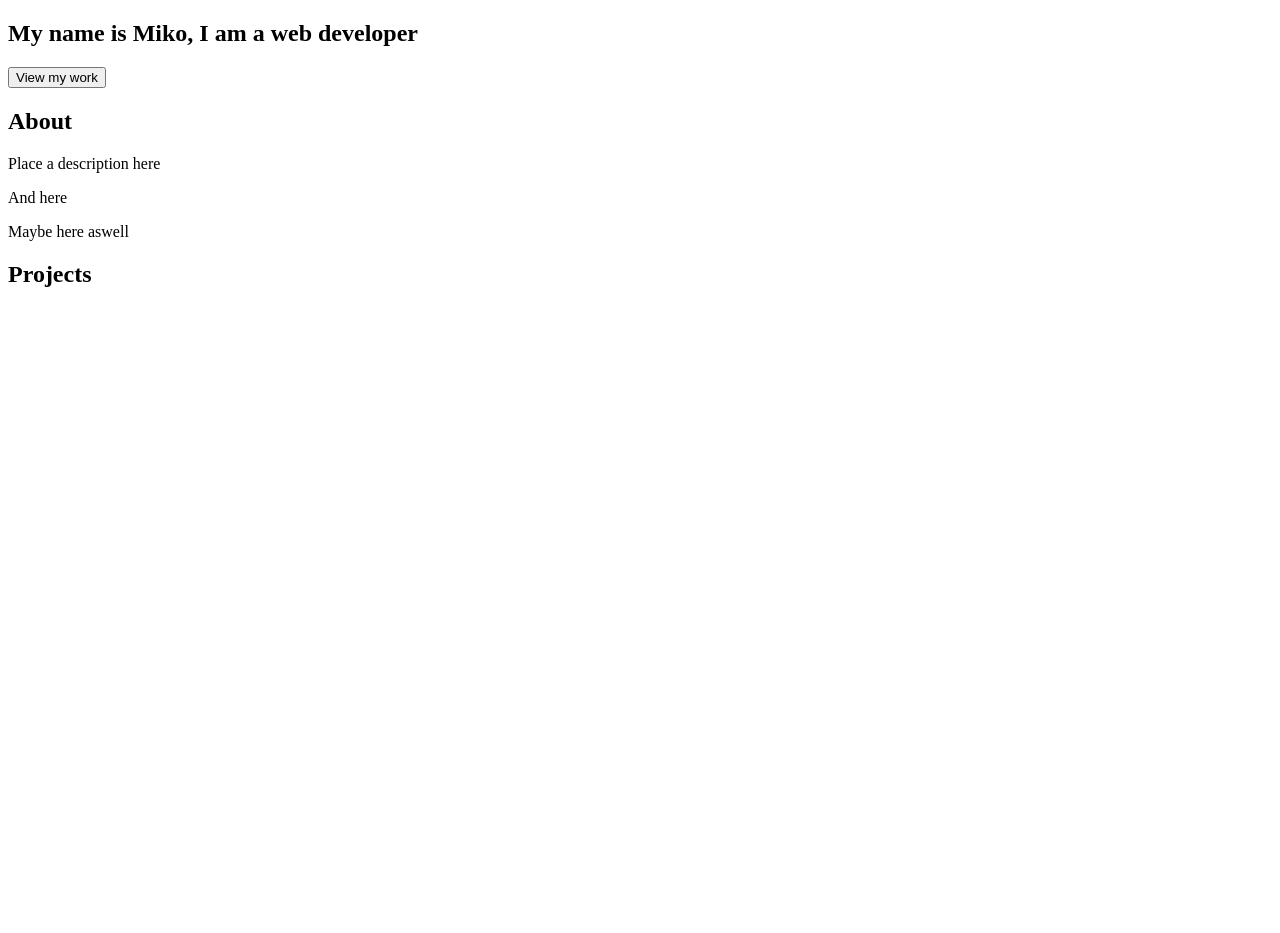
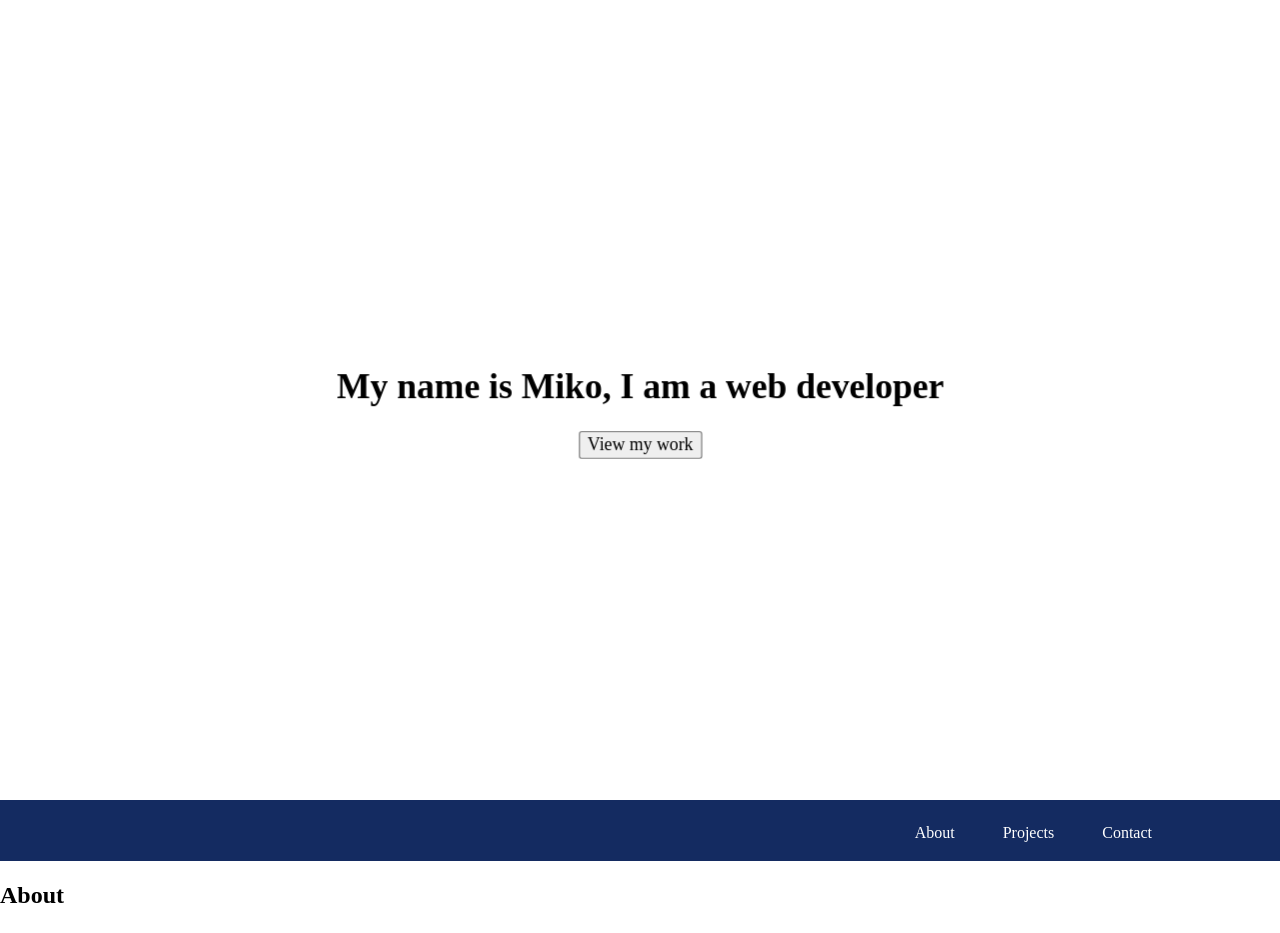
Before and after one commit to mikoppi/portfolio-website, a React (Create React App) app: page / in a window 1280 px wide. Shown: the top 933 px of the page. Before the commit the page ends 800 px from the top, so only its background shows below. Built offline with nearby package versions, Linux system fonts and the light colour scheme.

Commit message:
Style the hero

```diff
--- a/package.json
+++ b/package.json
@@ -9,6 +9,7 @@
     "react": "^18.2.0",
     "react-dom": "^18.2.0",
     "react-scripts": "5.0.1",
+    "sass": "^1.54.0",
     "web-vitals": "^2.1.4"
   },
   "scripts": {
@@ -34,5 +35,8 @@
       "last 1 firefox version",
       "last 1 safari version"
     ]
+  },
+  "devDependencies": {
+    "babel-plugin-styled-components": "^2.0.7"
   }
 }
--- a/src/App.js
+++ b/src/App.js
@@ -1,12 +1,30 @@
-import React from 'react'
+import {React, useState} from 'react'
 import About from './components/About'
 import Hero from './components/Hero'
+import NavBar from './components/Navbar'
 import Projects from './components/Projects'
+import './styles/Styles'
 
 const App = () => {
+
+  //const [coordinates, setCoordinates] = useState(null)
+
+  const getMouseCoord = (e) => {
+    const xCoord = Math.round(
+      (e.nativeEvent.offsetX / e.nativeEvent.target.offsetWidth) * 100
+    );
+    const yCoord = Math.round(
+      (e.nativeEvent.offsetY / e.nativeEvent.target.offsetHeight) * 100
+    );
+    const coords = { xCoord, yCoord };
+    //console.log(coords)
+    return coords
+  }
+
   return (
     <div className='app'>
-      <Hero/>
+      <Hero getMouseCoord={getMouseCoord}/>
+      <NavBar/>
       <About/>
       <Projects/>
 
--- a/src/components/Hero.js
+++ b/src/components/Hero.js
@@ -1,11 +1,18 @@
 import React from 'react'
 
-const Hero = () => {
+
+
+const Hero = ({getMouseCoord}) => {
+  console.log(getMouseCoord)
+  const styles = {
+    transform: `perspective(${1000}px) rotateX(${getMouseCoord.yCoord}deg) rotateY(${getMouseCoord.xCoord}deg) translateZ(${100}px)`,
+  };
   return (
-    <section className='hero'>
-        <div className='hero-wrapper'></div>
-        <h1>My name is Miko, I am a web developer</h1>
-        <button className='hero-button'>View my work</button>
+    <section onMouseMove={(e) => getMouseCoord(e)} className='hero' >
+        <div className='hero-wrapper' style={styles}>
+          <h1 className='hero-title'>My name is Miko, I am a web developer</h1>
+          <button className='hero-button'>View my work</button>
+        </div>
     </section>
   )
 }
--- a/src/components/Navbar.js
+++ b/src/components/Navbar.js
@@ -1,5 +1,5 @@
 import React from 'react'
-import './styles/NavBar.css'
+
 
 
 
--- a/src/index.js
+++ b/src/index.js
@@ -1,6 +1,7 @@
 import React from 'react';
 import ReactDOM from 'react-dom/client';
 import App from './App';
+
 
 
 const root = ReactDOM.createRoot(document.getElementById('root'));
--- /dev/null
+++ b/src/styles/Styles.js
@@ -0,0 +1,4 @@
+import '../styles/utils/normalize.scss'
+import '../styles/utils/base.scss'
+import '../styles/components/NavBar.scss'
+import '../styles/components/Hero.scss'
--- /dev/null
+++ b/src/styles/components/App.scss
@@ -0,0 +1,3 @@
+.app {
+    width:100%
+}
--- /dev/null
+++ b/src/styles/components/Hero.scss
@@ -0,0 +1,16 @@
+.hero {
+    height:100vh;
+    width: 100vw;
+    max-width: 100%;
+    display: flex;
+    flex-direction: column;
+    align-items: center;
+    justify-content: center;
+}
+
+.hero-wrapper {
+    display: flex;
+    flex-direction: column;
+    align-items: center;
+    transform: perspective(1000px) translateZ(100px);
+}
--- /dev/null
+++ b/src/styles/components/NavBar.scss
@@ -0,0 +1,22 @@
+.nav {
+    background-color:#142b61;
+    color: white;
+    display: flex;
+    justify-content: flex-end;
+    align-items: center;
+    gap:2rem;
+    padding: 0 8rem;
+    position: sticky;
+    top: 0;
+
+}
+
+.nav > ul {
+    list-style-type: none;
+    padding: 0;
+    margin:0;
+    display: flex;
+    gap: 3rem;
+    margin-top: 5px;
+
+}
--- /dev/null
+++ b/src/styles/utils/base.scss
@@ -0,0 +1,38 @@
+
+*,
+*:after,
+*:before {
+    box-sizing: border-box;
+}
+
+html {
+    min-height: 100vh;
+    scrollbar-width: none;
+    scroll-behavior: smooth;
+}
+
+body {
+    margin: 0;
+    padding: 0;
+    line-height: 1.5;
+}
+
+h1,
+h2,
+h3,
+h4,
+h5,
+h6 {
+    line-height: 1.2;
+}
+
+p {
+    line-height: 1.5;
+}
+
+section {
+    width: 100%;
+    height: 100%;
+    /*will-change: transform;*/
+
+}
--- /dev/null
+++ b/src/styles/utils/normalize.scss
@@ -0,0 +1,349 @@
+/*! normalize.css v8.0.1 | MIT License | github.com/necolas/normalize.css */
+
+/* Document
+   ========================================================================== */
+
+/**
+ * 1. Correct the line height in all browsers.
+ * 2. Prevent adjustments of font size after orientation changes in iOS.
+ */
+
+ html {
+    line-height: 1.15; /* 1 */
+    -webkit-text-size-adjust: 100%; /* 2 */
+  }
+
+  /* Sections
+     ========================================================================== */
+
+  /**
+   * Remove the margin in all browsers.
+   */
+
+  body {
+    margin: 0;
+  }
+
+  /**
+   * Render the `main` element consistently in IE.
+   */
+
+  main {
+    display: block;
+  }
+
+  /**
+   * Correct the font size and margin on `h1` elements within `section` and
+   * `article` contexts in Chrome, Firefox, and Safari.
+   */
+
+  h1 {
+    font-size: 2em;
+    margin: 0.67em 0;
+  }
+
+  /* Grouping content
+     ========================================================================== */
+
+  /**
+   * 1. Add the correct box sizing in Firefox.
+   * 2. Show the overflow in Edge and IE.
+   */
+
+  hr {
+    box-sizing: content-box; /* 1 */
+    height: 0; /* 1 */
+    overflow: visible; /* 2 */
+  }
+
+  /**
+   * 1. Correct the inheritance and scaling of font size in all browsers.
+   * 2. Correct the odd `em` font sizing in all browsers.
+   */
+
+  pre {
+    font-family: monospace, monospace; /* 1 */
+    font-size: 1em; /* 2 */
+  }
+
+  /* Text-level semantics
+     ========================================================================== */
+
+  /**
+   * Remove the gray background on active links in IE 10.
+   */
+
+  a {
+    background-color: transparent;
+  }
+
+  /**
+   * 1. Remove the bottom border in Chrome 57-
+   * 2. Add the correct text decoration in Chrome, Edge, IE, Opera, and Safari.
+   */
+
+  abbr[title] {
+    border-bottom: none; /* 1 */
+    text-decoration: underline; /* 2 */
+    text-decoration: underline dotted; /* 2 */
+  }
+
+  /**
+   * Add the correct font weight in Chrome, Edge, and Safari.
+   */
+
+  b,
+  strong {
+    font-weight: bolder;
+  }
+
+  /**
+   * 1. Correct the inheritance and scaling of font size in all browsers.
+   * 2. Correct the odd `em` font sizing in all browsers.
+   */
+
+  code,
+  kbd,
+  samp {
+    font-family: monospace, monospace; /* 1 */
+    font-size: 1em; /* 2 */
+  }
+
+  /**
+   * Add the correct font size in all browsers.
+   */
+
+  small {
+    font-size: 80%;
+  }
+
+  /**
+   * Prevent `sub` and `sup` elements from affecting the line height in
+   * all browsers.
+   */
+
+  sub,
+  sup {
+    font-size: 75%;
+    line-height: 0;
+    position: relative;
+    vertical-align: baseline;
+  }
+
+  sub {
+    bottom: -0.25em;
+  }
+
+  sup {
+    top: -0.5em;
+  }
+
+  /* Embedded content
+     ========================================================================== */
+
+  /**
+   * Remove the border on images inside links in IE 10.
+   */
+
+  img {
+    border-style: none;
+  }
+
+  /* Forms
+     ========================================================================== */
+
+  /**
+   * 1. Change the font styles in all browsers.
+   * 2. Remove the margin in Firefox and Safari.
+   */
+
+  button,
+  input,
+  optgroup,
+  select,
+  textarea {
+    font-family: inherit; /* 1 */
+    font-size: 100%; /* 1 */
+    line-height: 1.15; /* 1 */
+    margin: 0; /* 2 */
+  }
+
+  /**
+   * Show the overflow in IE.
+   * 1. Show the overflow in Edge.
+   */
+
+  button,
+  input { /* 1 */
+    overflow: visible;
+  }
+
+  /**
+   * Remove the inheritance of text transform in Edge, Firefox, and IE.
+   * 1. Remove the inheritance of text transform in Firefox.
+   */
+
+  button,
+  select { /* 1 */
+    text-transform: none;
+  }
+
+  /**
+   * Correct the inability to style clickable types in iOS and Safari.
+   */
+
+  button,
+  [type="button"],
+  [type="reset"],
+  [type="submit"] {
+    -webkit-appearance: button;
+  }
+
+  /**
+   * Remove the inner border and padding in Firefox.
+   */
+
+  button::-moz-focus-inner,
+  [type="button"]::-moz-focus-inner,
+  [type="reset"]::-moz-focus-inner,
+  [type="submit"]::-moz-focus-inner {
+    border-style: none;
+    padding: 0;
+  }
+
+  /**
+   * Restore the focus styles unset by the previous rule.
+   */
+
+  button:-moz-focusring,
+  [type="button"]:-moz-focusring,
+  [type="reset"]:-moz-focusring,
+  [type="submit"]:-moz-focusring {
+    outline: 1px dotted ButtonText;
+  }
+
+  /**
+   * Correct the padding in Firefox.
+   */
+
+  fieldset {
+    padding: 0.35em 0.75em 0.625em;
+  }
+
+  /**
+   * 1. Correct the text wrapping in Edge and IE.
+   * 2. Correct the color inheritance from `fieldset` elements in IE.
+   * 3. Remove the padding so developers are not caught out when they zero out
+   *    `fieldset` elements in all browsers.
+   */
+
+  legend {
+    box-sizing: border-box; /* 1 */
+    color: inherit; /* 2 */
+    display: table; /* 1 */
+    max-width: 100%; /* 1 */
+    padding: 0; /* 3 */
+    white-space: normal; /* 1 */
+  }
+
+  /**
+   * Add the correct vertical alignment in Chrome, Firefox, and Opera.
+   */
+
+  progress {
+    vertical-align: baseline;
+  }
+
+  /**
+   * Remove the default vertical scrollbar in IE 10+.
+   */
+
+  textarea {
+    overflow: auto;
+  }
+
+  /**
+   * 1. Add the correct box sizing in IE 10.
+   * 2. Remove the padding in IE 10.
+   */
+
+  [type="checkbox"],
+  [type="radio"] {
+    box-sizing: border-box; /* 1 */
+    padding: 0; /* 2 */
+  }
+
+  /**
+   * Correct the cursor style of increment and decrement buttons in Chrome.
+   */
+
+  [type="number"]::-webkit-inner-spin-button,
+  [type="number"]::-webkit-outer-spin-button {
+    height: auto;
+  }
+
+  /**
+   * 1. Correct the odd appearance in Chrome and Safari.
+   * 2. Correct the outline style in Safari.
+   */
+
+  [type="search"] {
+    -webkit-appearance: textfield; /* 1 */
+    outline-offset: -2px; /* 2 */
+  }
+
+  /**
+   * Remove the inner padding in Chrome and Safari on macOS.
+   */
+
+  [type="search"]::-webkit-search-decoration {
+    -webkit-appearance: none;
+  }
+
+  /**
+   * 1. Correct the inability to style clickable types in iOS and Safari.
+   * 2. Change font properties to `inherit` in Safari.
+   */
+
+  ::-webkit-file-upload-button {
+    -webkit-appearance: button; /* 1 */
+    font: inherit; /* 2 */
+  }
+
+  /* Interactive
+     ========================================================================== */
+
+  /*
+   * Add the correct display in Edge, IE 10+, and Firefox.
+   */
+
+  details {
+    display: block;
+  }
+
+  /*
+   * Add the correct display in all browsers.
+   */
+
+  summary {
+    display: list-item;
+  }
+
+  /* Misc
+     ========================================================================== */
+
+  /**
+   * Add the correct display in IE 10+.
+   */
+
+  template {
+    display: none;
+  }
+
+  /**
+   * Add the correct display in IE 10.
+   */
+
+  [hidden] {
+    display: none;
+  }
```
Also changed, not shown: 1 other file (tests, documents, lock files or other folders).
